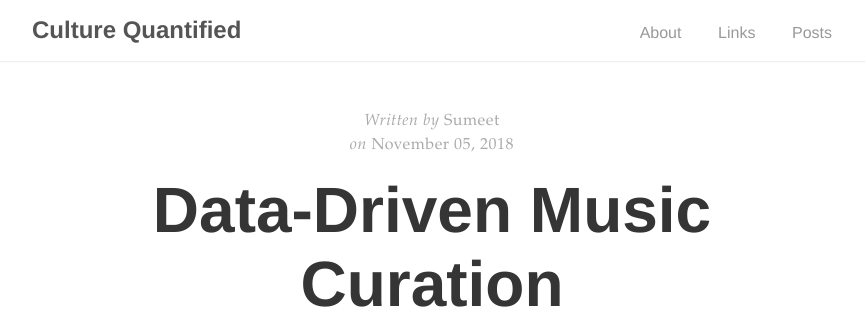
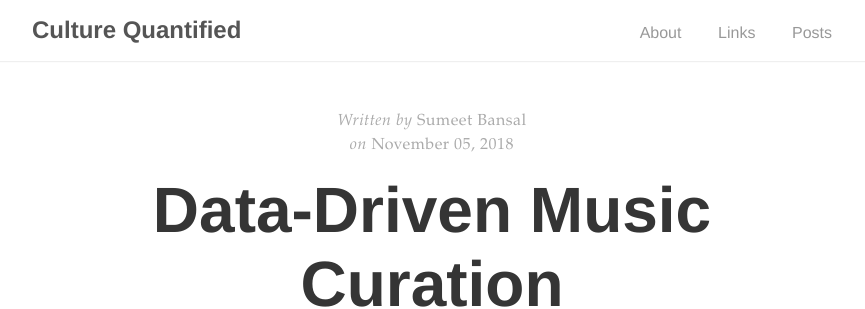
Before and after one commit to culture-quantified/culture-quantified.github.io, a Jekyll site: the page built from _posts/2018-11-05-spotify.md, in a window 1280 px wide and 900 px high. Shown: the top 309 px of the window, without its empty margins (208-1073 px from the left). Built offline with Jekyll 4.4.1, drawn with Linux system fonts in a browser that asks for light colours; comment, search, counter and statistics services are not loaded.

Commit message:
removed bylines for general site posts (About, Links)

```diff
--- a/_layouts/post.html
+++ b/_layouts/post.html
@@ -7,8 +7,6 @@
     <span>Written by</span>
     {% if page.author %}
         {{ page.author }}
-    {% else %}
-        {{ site.author.name }}
     {% endif %}
 
     {% if page.date %}
--- a/_posts/2018-11-05-spotify.md
+++ b/_posts/2018-11-05-spotify.md
@@ -1,7 +1,7 @@
 ---
 layout: post
 title: "Data-Driven Music Curation"
-author: "Sumeet"
+author: "Sumeet Bansal"
 ---
 
 <style type="text/css">
```
Also changed, not shown: _posts/2018-11-13-facebook.md (+1 -1 lines).
